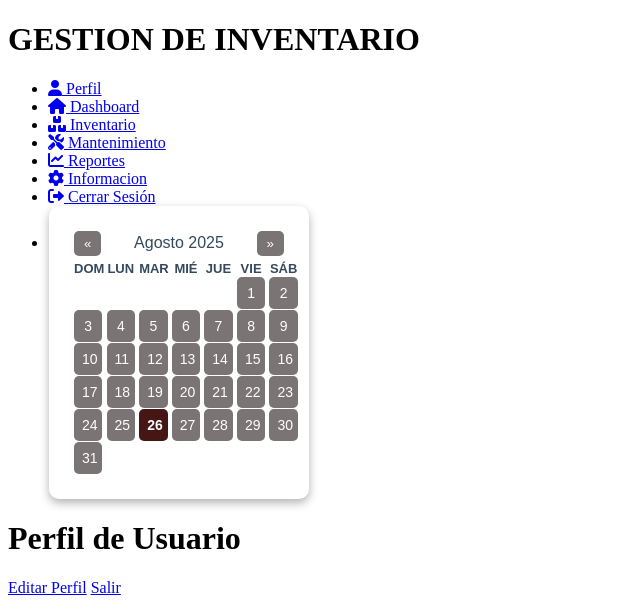
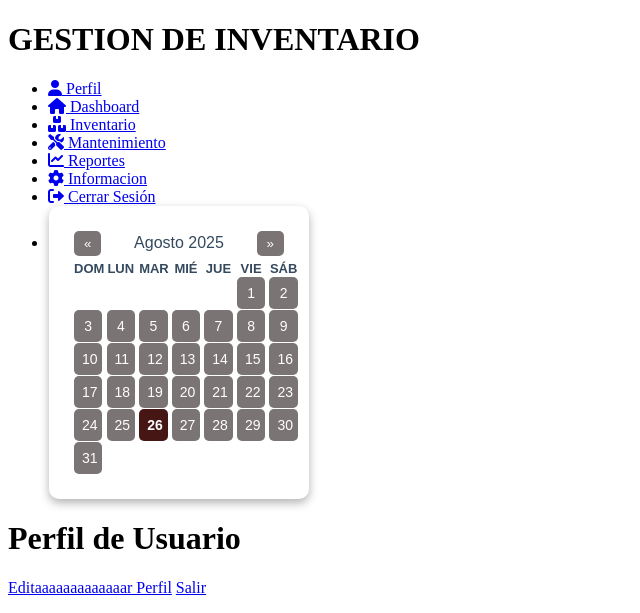
Before and after one commit to JeferMLG/Inventario-php-MVC-, a PHP site: page /index.php?vista=perfil in a window 1280 px wide. Shown: the top 613 px of the page, without its empty margins (0-640 px from the left). Run offline with PHP 8.4, Linux system fonts and the light colour scheme; data that the repository does not hold is empty.

Commit message:
no se que esta pasaaaandol

```diff
--- a/view/perfil.view.php
+++ b/view/perfil.view.php
@@ -14,8 +14,8 @@
             <header class="topbar">
                 <h1>Perfil de Usuario</h1>
                 <div class="actions">
-                    <a href="editar_perfil.php" class="btn">Editar Perfil</a>
-                    <a href="logout.php" class="btn">Salir</a>
+                    <a href="index.php?vista=editar_perfil" class="btn">Editaaaaaaaaaaaaar Perfil</a>
+                    <a href="../index.php?vista=logout" class="btn">Salir</a>
                 </div>
             </header>
 
```
